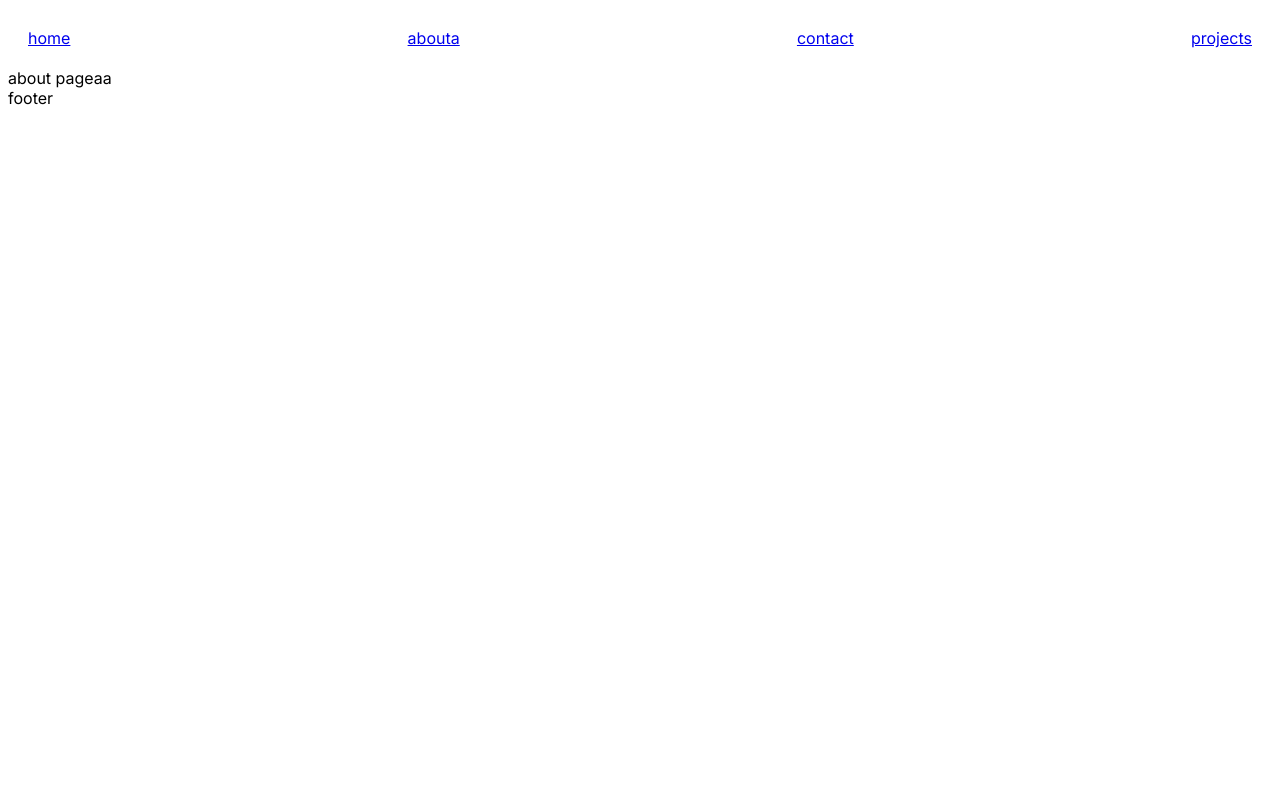
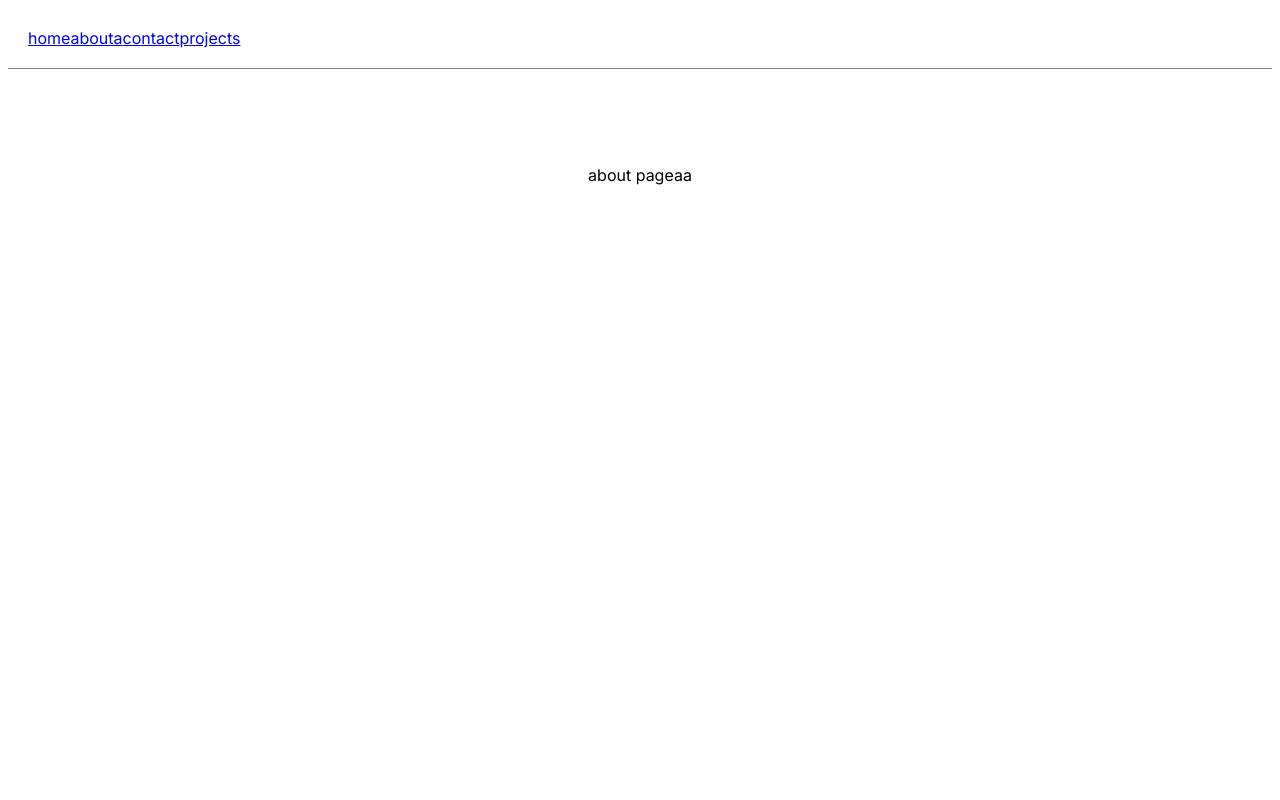
Before and after one commit to PickleSoda/gnc-next, a Next.js app: page /about in a window 1280 px wide. Shown: the top 800 px of the page. Built offline with nearby package versions, Linux system fonts and the light colour scheme.

Commit message:
add page styles

```diff
--- a/app/about/page.tsx
+++ b/app/about/page.tsx
@@ -1,6 +1,8 @@
+import styles from "@/app/page.module.css";
+
 const AboutPage = () => {
     return (
-        <div>about pageaa</div>
+        <div className={styles.main}>about pageaa</div>
     )
 }
 
--- a/app/contact/page.tsx
+++ b/app/contact/page.tsx
@@ -1,6 +1,8 @@
+import styles from "@/app/page.module.css";
+
 const ContactPage = () => {
     return (
-        <div>contact pageaa</div>
+        <div className={styles.main}>contact pageaa</div>
     )
 }
 
--- a/app/globals.css
+++ b/app/globals.css
@@ -1,9 +1,6 @@
-
-
 .header {
   display: flex;
-  justify-content: space-between;
-  background-color: #fff;
-  color: black;
+  /* justify-content: space-between; */
+  border-bottom: 1px solid gray;
   padding: 20px;
 }
--- a/index.scss
+++ b/index.scss
@@ -0,0 +1,7 @@
+.header {
+    display: flex;
+    justify-content: space-between;
+    background-color: red;
+    color: black;
+    padding: 20px;
+  }
```
